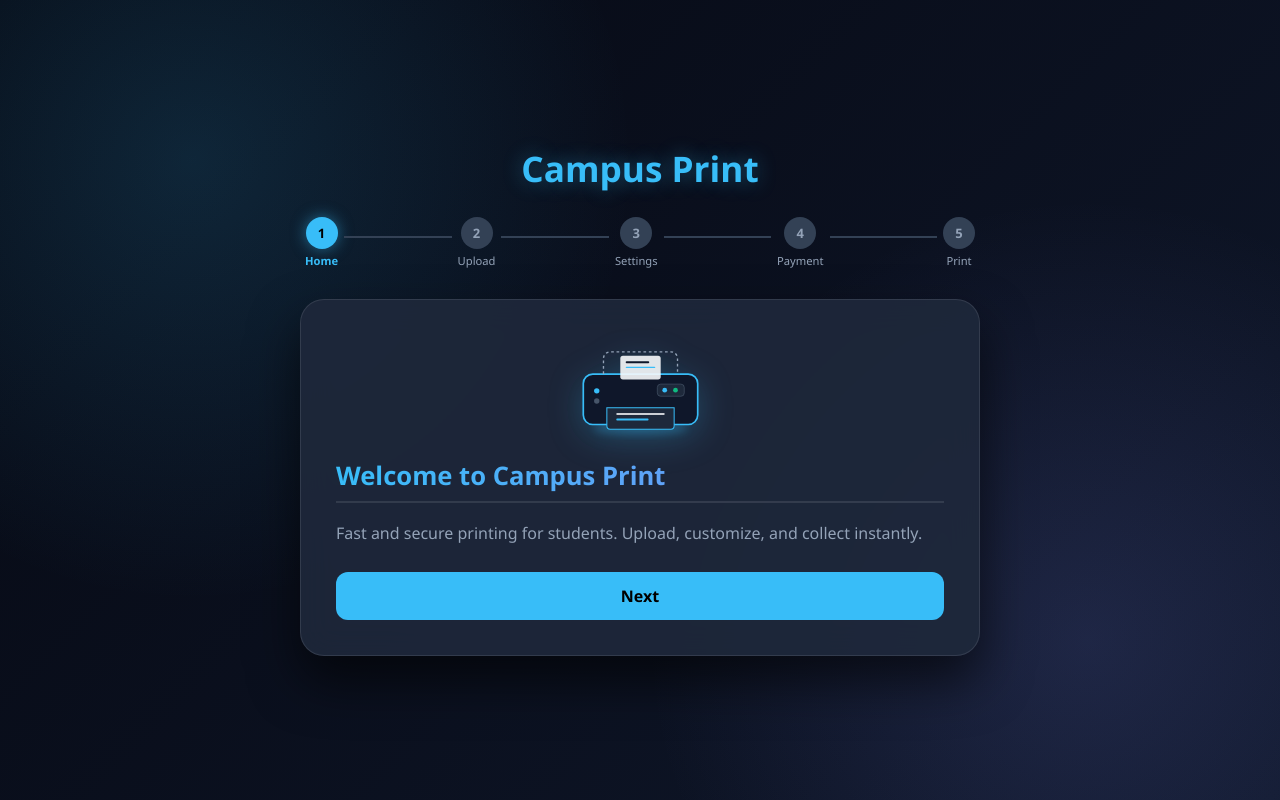
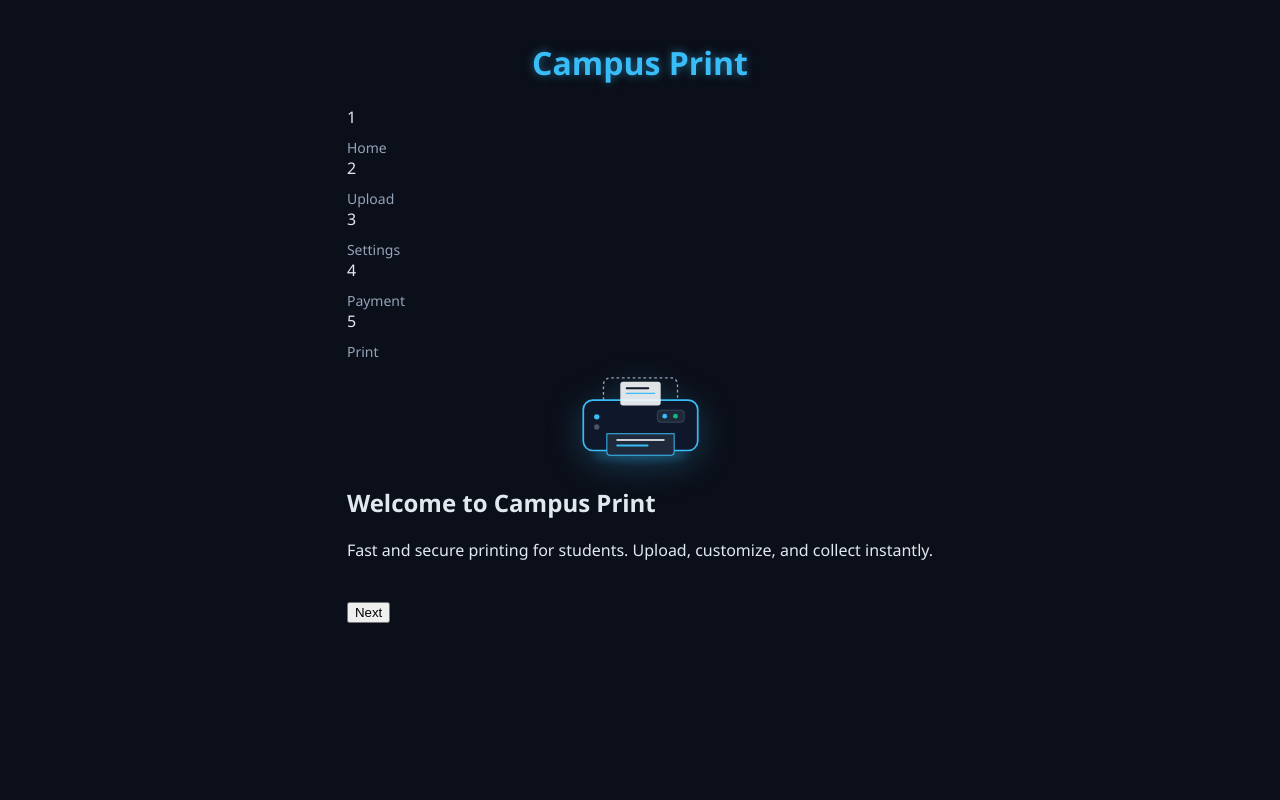
Before and after one commit to Sahilsaware/campus-print, a Flask app: page / in a window 1280 px wide. Run offline with Flask 3, Linux system fonts and the light colour scheme; some libraries are stand-ins or nearby versions.

Commit message:
Update style.css

```diff
--- a/static/style.css
+++ b/static/style.css
@@ -1,271 +1,114 @@
-:root {
-    --bg-color: #0f172a;
-    --card-bg: rgba(30, 41, 59, 0.9);
-    --accent-color: #38bdf8;
-    --accent-hover: #0284c7;
-    --text-color: #f8fafc;
-    --text-muted: #94a3b8;
-    --border-color: rgba(255, 255, 255, 0.1);
+body {
+    background-color: #0b0f19;
+    color: #e2e8f0;
+    font-family: 'Segoe UI', Tahoma, Geneva, Verdana, sans-serif;
+    margin: 0;
+    padding: 20px;
+    display: flex;
+    justify-content: center;
 }
-
-* {
-    box-sizing: border-box;
-    margin: 0;
-    padding: 0;
-    font-family: 'Segoe UI', Tahoma, Geneva, Verdana, sans-serif;
+.container {
+    width: 100%;
+    max-width: 480px;
 }
-
-body {
-    background:
-        radial-gradient(circle at 15% 20%, rgba(56, 189, 248, 0.15) 0%, transparent 35%),
-        radial-gradient(circle at 85% 80%, rgba(129, 140, 248, 0.15) 0%, transparent 35%),
-        linear-gradient(135deg, #060913 0%, #0f172a 100%);
-    color: var(--text-color);
-    min-height: 100vh;
-    display: flex;
-    align-items: center;
-    justify-content: center;
-    padding: 20px;
+h1 {
+    text-align: center;
+    color: #38bdf8;
+    text-shadow: 0 0 10px rgba(56, 189, 248, 0.5);
 }
-
-.kiosk-container {
-    width: 100%;
-    max-width: 680px;
-    display: flex;
-    flex-direction: column;
-    align-items: center;
-}
-
-.header-section {
-    text-align: center;
-    margin-bottom: 25px;
-}
-
-.header-section h1 {
-    font-size: 2.2rem;
-    color: var(--accent-color);
-    font-weight: 700;
-    text-shadow: 0 0 20px rgba(56, 189, 248, 0.4);
-}
-
-.kiosk-card {
-    background: var(--card-bg);
-    backdrop-filter: blur(16px);
-    border: 1px solid var(--border-color);
-    border-radius: 24px;
-    width: 100%;
-    padding: 35px;
-    box-shadow: 0 25px 50px rgba(0,0,0,0.6);
-    overflow: hidden;
-    position: relative;
-}
-
-/* Step 1 Card Background Image Styling */
-.step-1-bg {
-    background: linear-gradient(rgba(15, 23, 42, 0.82), rgba(15, 23, 42, 0.92)),
-                url('https://images.unsplash.com/photo-1562654501-a0cccb8a2b55?auto=format&fit=crop&w=1200&q=80') !important;
-    background-size: cover !important;
-    background-position: center !important;
-    margin: -35px !important;
-    padding: 45px 35px !important;
-    border-radius: 24px !important;
-}
-.styled-heading {
-    font-size: 1.6rem;
-    font-weight: 700;
-    background: linear-gradient(90deg, #38bdf8, #818cf8);
-    -webkit-background-clip: text;
-    -webkit-text-fill-color: transparent;
-    margin-bottom: 18px;
-    border-bottom: 2px solid var(--border-color);
-    padding-bottom: 8px;
-}
-
-.step-tracker {
+.steps-indicator {
     display: flex;
     justify-content: space-between;
-    align-items: center;
-    margin-bottom: 25px;
-    width: 100%;
-    padding: 0 5px;
+    margin-bottom: 20px;
 }
-
-.step-node {
-    display: flex;
-    flex-direction: column;
-    align-items: center;
-    gap: 4px;
+.step-item {
+    font-size: 12px;
+    color: #64748b;
+    text-align: center;
 }
-
-.step-node span {
-    width: 32px;
-    height: 32px;
-    border-radius: 50%;
-    background: #334155;
-    color: var(--text-muted);
-    display: flex;
-    align-items: center;
-    justify-content: center;
+.step-item.active {
+    color: #38bdf8;
     font-weight: bold;
-    font-size: 13px;
-    transition: 0.3s;
 }
-
-.step-node label {
-    font-size: 0.7rem;
-    color: var(--text-muted);
+.step-item span {
+    display: block;
 }
-
-.step-node.active span {
-    background: var(--accent-color);
-    color: #000;
-    box-shadow: 0 0 15px rgba(56, 189, 248, 0.5);
-}
-
-.step-node.active label {
-    color: var(--accent-color);
-    font-weight: 600;
-}
-
-.step-line {
-    flex-grow: 1;
-    height: 2px;
-    background: #334155;
-    margin: 0 6px;
-    margin-bottom: 18px;
-}
-
 .step-content {
     display: none;
 }
-
 .step-content.active {
     display: block;
-    animation: fadeIn 0.4s ease-in-out;
 }
-
-@keyframes fadeIn {
-    from { opacity: 0; transform: translateY(10px); }
-    to { opacity: 1; transform: translateY(0); }
+.card {
+    background: #1e293b;
+    border: 1px solid #334155;
+    padding: 20px;
+    border-radius: 12px;
+    box-shadow: 0 4px 20px rgba(0,0,0,0.5);
 }
-
-.info-text {
-    color: var(--text-muted);
-    font-size: 1rem;
-    line-height: 1.6;
+.drop-zone {
+    border: 2p dashed #38bdf8;
+    padding: 30px;
+    text-align: center;
+    border-radius: 8px;
+    margin: 15px 0;
+    cursor: pointer;
 }
-
-.form-group {
-    margin-bottom: 18px;
+.browse-link {
+    color: #38bdf8;
+    text-decoration: underline;
+    cursor: pointer;
 }
-
 label {
     display: block;
-    margin-bottom: 6px;
-    color: var(--text-muted);
-    font-size: 0.88rem;
+    margin-top: 10px;
+    font-size: 14px;
+    color: #94a3b8;
 }
-
-input[type="file"], input[type="number"], input[type="text"], select {
+select, input[type="number"] {
     width: 100%;
-    padding: 11px 14px;
-    border-radius: 12px;
-    border: 1px solid var(--border-color);
-    background: rgba(15, 23, 42, 0.7);
+    padding: 10px;
+    margin-top: 5px;
+    background: #0f172a;
+    border: 1px solid #334155;
     color: #fff;
-    outline: none;
-    font-size: 0.95rem;
+    border-radius: 6px;
 }
-
-input[type="file"] {
+.btn-primary, .btn-secondary {
+    width: 100%;
+    padding: 12px;
+    border: none;
+    border-radius: 6px;
+    font-weight: bold;
     cursor: pointer;
-    padding: 12px;
+    margin-top: 15px;
 }
-
-.btn {
-    width: 100%;
-    padding: 13px;
-    border: none;
-    border-radius: 12px;
-    background: var(--accent-color);
-    color: #000;
-    font-size: 1rem;
-    font-weight: 600;
-    cursor: pointer;
-    transition: 0.2s;
-    margin-top: 10px;
+.btn-primary {
+    background: #38bdf8;
+    color: #0f172a;
 }
-
-.btn:hover {
-    background: var(--accent-hover);
-    color: #fff;
+.btn-secondary {
+    background: #334155;
+    color: #cbd5e1;
 }
-
-.btn-row {
+.btn-group {
     display: flex;
-    gap: 12px;
-    margin-top: 10px;
+    gap: 10px;
 }
-
-.secondary-btn {
-    background: #334155;
-    color: #fff;
+.modal {
+    position: fixed;
+    top: 0; left: 0; width: 100%; height: 100%;
+    background: rgba(0,0,0,0.8);
+    display: flex;
+    justify-content: center;
+    align-items: center;
 }
-
-.secondary-btn:hover {
-    background: #475569;
+.modal-content {
+    background: #1e293b;
+    padding: 20px;
+    border-radius: 10px;
+    width: 80%;
+    max-width: 320px;
+    text-align: center;
+    border: 1px solid #334155;
 }
-
-.summary-box {
-    background: rgba(15, 23, 42, 0.5);
-    border-radius: 12px;
-    padding: 18px;
-    margin: 20px 0;
-    border: 1px solid var(--border-color);
-}
-
-.summary-row {
-    display: flex;
-    justify-content: space-between;
-    margin-bottom: 10px;
-    font-size: 0.95rem;
-}
-
-.total-price {
-    font-size: 1.3rem;
-    font-weight: bold;
-    color: var(--accent-color);
-    border-top: 1px solid var(--border-color);
-    padding-top: 12px;
-    margin-top: 10px;
-}
-
-.printing-loader {
-    text-align: center;
-    padding: 30px 0;
-}
-
-.spinner {
-    width: 45px;
-    height: 45px;
-    border: 4px solid rgba(56, 189, 248, 0.2);
-    border-top: 4px solid var(--accent-color);
-    border-radius: 50%;
-    animation: spin 1s linear infinite;
-    margin: 0 auto 15px auto;
-}
-
-@keyframes spin {
-    0% { transform: rotate(0deg); }
-    100% { transform: rotate(360deg); }
-}
-
-.status-msg {
-    color: var(--text-muted);
-    font-size: 1.05rem;
-    margin-top: 10px;
-}
-
-.reset-btn {
-    margin-top: 20px;
-}
```
